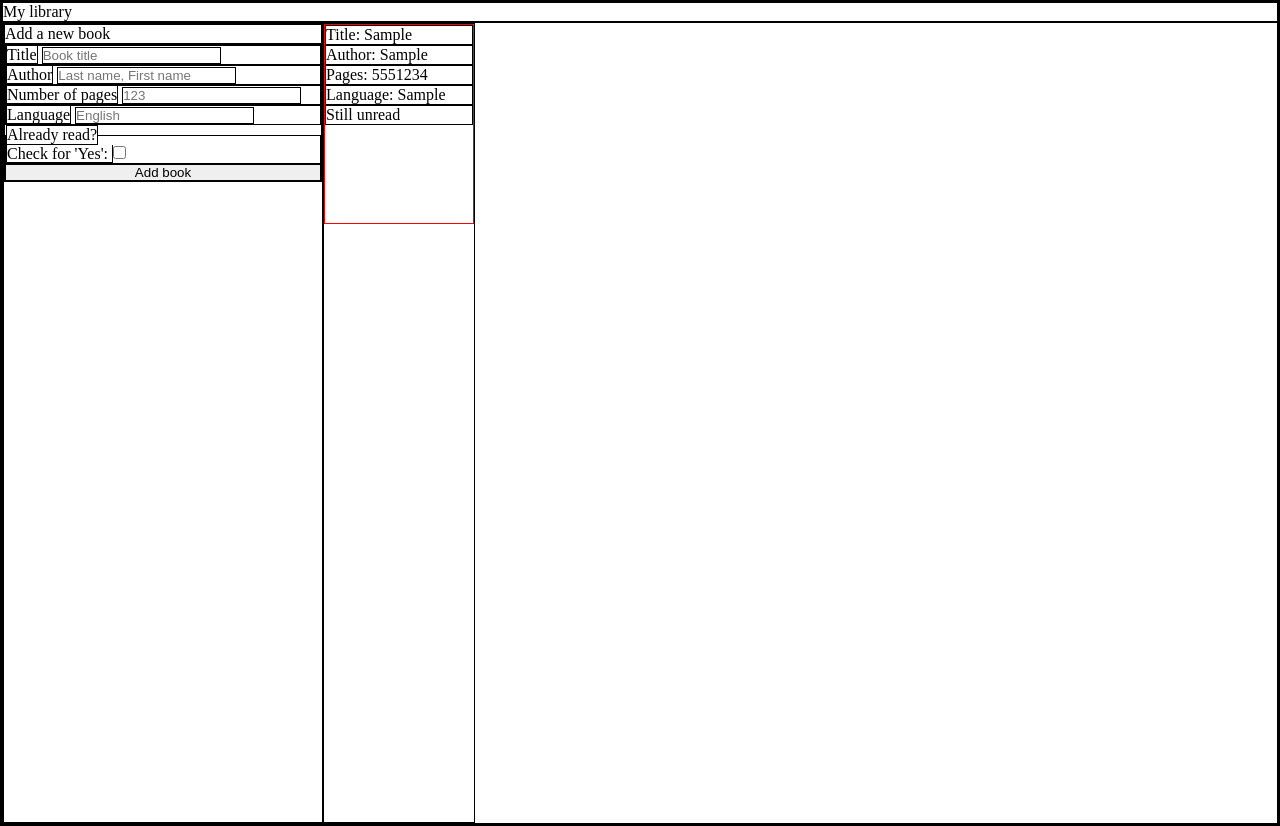
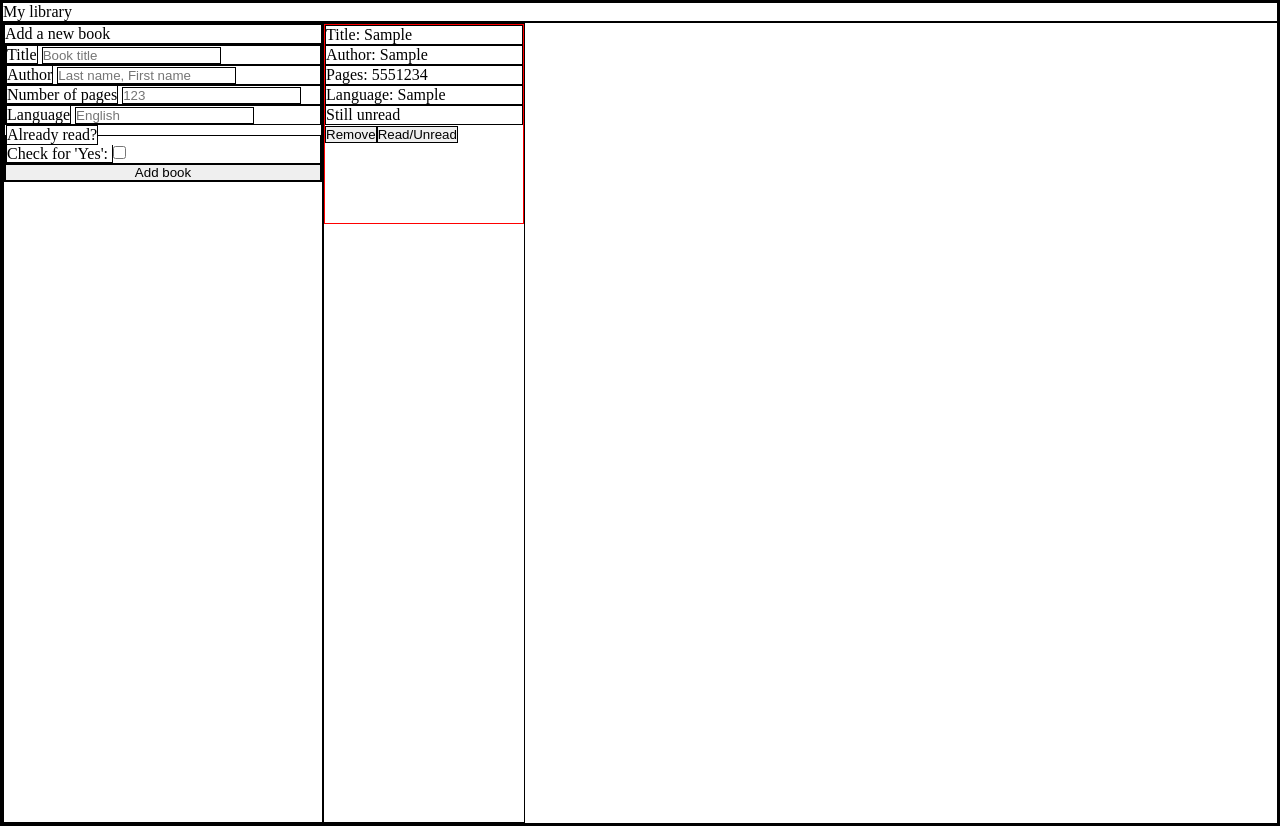
Before and after one commit to Federico-Pedro/library, a plain HTML site: page index.html in a window 1280 px wide. Both pictures are taken after typing "Sample", "Sample", "5551234", "Sample" into the empty fields and a click on the button "Add book". Drawn offline with Linux system fonts and the light colour scheme.

Commit message:
Makes all functionality work. No CSS yet.

```diff
--- a/script.js
+++ b/script.js
@@ -63,17 +63,47 @@ function createCard(){
   card.appendChild(cardLang);
   const cardRead = document.createElement("div");
   if (myLibrary[i].read){
-  cardRead.innerText = "Already read";
-} else {
+    cardRead.innerText = "Already read";
+      } else {
     cardRead.innerText = "Still unread";
-  }
+    }
   card.appendChild(cardRead);
+
+
+  //REMOVE BUTTON
+  const removeButton = document.createElement("button");
+  removeButton.classList.add("removeButton");
+  removeButton.innerText = "Remove";
+  card.appendChild(removeButton);
+  removeButton.addEventListener('click', function(){
+    myLibrary.splice(i, 1);
+    clearContainer();
+    createCard();
+  }  );
+
+  //TOGGLE BETWEEN READ/UNREAD
+  const readButton = document.createElement("button");
+  readButton.classList.add("readButton");
+  readButton.innerText = "Read/Unread";
+  card.appendChild(readButton);
+
+  readButton.addEventListener('click', function(){
+    if (cardRead.innerText === "Already read") {
+      cardRead.innerText = "Still unread"
+    } else {
+      cardRead.innerText = "Already read"
+    };
+  })
+
   cardContainer.appendChild(card);
   }
+    };
 
-  };
 
-  //Empty Container
+
+
+
+  //EMPTY CONTAINER
 function clearContainer(){
   cardContainer.innerHTML = '';
 }
--- a/style.css
+++ b/style.css
@@ -35,5 +35,5 @@ body  {
 .card{
     border: 1px solid red;
     height: 200px;
-    width: 150px;
+    width: 200px;
 }
```
